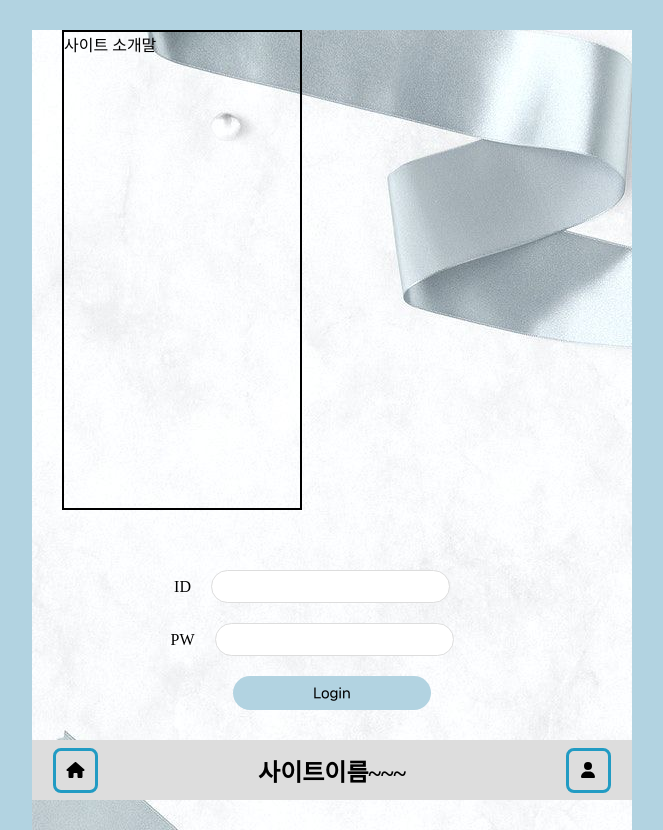
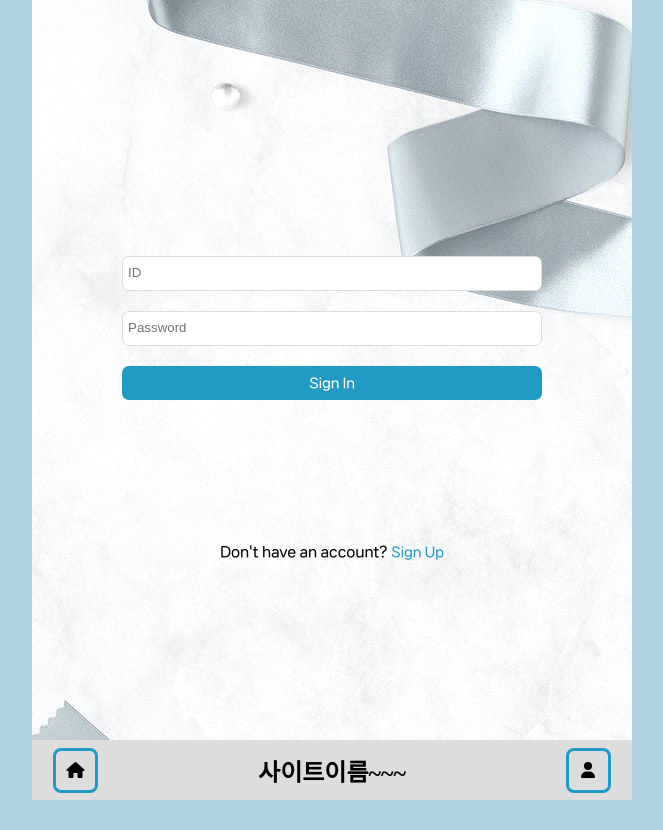
Before and after one commit to gift-project/master, a Next.js app: page / in a window 1280 px wide. Shown: the whole page, without its empty margins (308-971 px from the left). After the commit the page ends 800 px from the top, so only its background shows below. Built offline with nearby package versions, Linux system fonts and the light colour scheme.

Commit message:
signup update

```diff
--- a/pages/index.js
+++ b/pages/index.js
@@ -2,41 +2,77 @@ import Head from 'next/head'
 import Image from 'next/image'
 import { Inter } from '@next/font/google'
 import Form from 'react-bootstrap/Form';
+import { useState } from 'react';
+import { Translate } from '@mui/icons-material';
 
 
 const inter = Inter({ subsets: ['latin'] })
 
 export default function Home() {
 
+  const [modalOpen, setModalOpen] = useState(false);
+
   function formLogin(e){
     e.preventDefault();
     console.log(e.target.id.value, e.target.passwords.value)
   }
 
+  function formSignUp(e){
+    e.preventDefault();
+    console.log(e.target.signpasswords.value, e.target.nickname.value, e.target.birthday.value)
+  }
 
   return (
     <>
-      <div style={{ width: "100%" }}>
-        <div style={{ border: "2px solid black", width: "40%", height: "60vh", margin: "5%" }}>사이트 소개말</div>
-        <form method="post" onSubmit={formLogin} style={{width: "100%", padding: "30px 0",minHeight: "10vh", boxSizing: "border-box" }}>
+      <div style={{display: "flex",flexWrap: "wrap", alignItems: "center" , position: "relative", width: "100%", height: "100%" }}>
+        <form method="post" onSubmit={formLogin} style={{width: "70%", minHeight: "10vh",transform: "translateY(-50%)" , boxSizing: "border-box" }}>
 
           <div style={{display:"flex", alignItems: "center", justifyContent: "center"}}>
-            <Form.Label htmlFor="">ID</Form.Label>
-            <Form.Control name="id" type="text"/>
+            {/* <Form.Label htmlFor="">ID</Form.Label> */}
+            <Form.Control name="id" placeholder="ID" type="text"/>
           </div>
 
           <div style={{display:"flex", alignItems: "center", justifyContent: "center"}}>
-            <Form.Label htmlFor="inputPassword5">PW</Form.Label>
+            {/* <Form.Label htmlFor="inputPassword5">PW</Form.Label> */}
             <Form.Control
               type="password"
+              placeholder="Password"
               id="inputPassword5"
               aria-describedby="passwordHelpBlock"
               name="passwords"
               />
           </div>
 
-          <button style={{display: "block", padding: "10px 80px", cursor:"pointer",border: "none", borderRadius: "30px" ,backgroundColor: "#b2d3e1"}} type="submit" >Login</button>
+          <button style={{display: "block",width: "100%", padding: "10px 0", cursor:"pointer",border: "none", borderRadius: "7px", color: "#fff", backgroundColor: "#219bc3"}} type="submit" >Sign In</button>
         </form>
+
+        <div style={{width: "100%", position: "absolute", left: "0", bottom: "30%", textAlign: "center"}}>
+          <span style={{fontFamily: "Neo3", fontSize: "14px"}}>Don't have an account?</span> <button style={{border: "none",color: "#219bc3" ,backgroundColor: "transparent"}} onClick={() => {setModalOpen(!modalOpen) }}>Sign Up</button>
+        </div>
+
+
+        <div style={{display:modalOpen ? "flex" : "none", width: "100%", height: "100%", position: "absolute", left: "0", top: "0", backgroundColor: "#C7E5F2"}}>
+        <button style={{width: "30px", height: "30px",position: "absolute" , right: "20px", top: "20px", border: "none", backgroundColor: "transparent"}} onClick={() => {setModalOpen(false) }}>X</button>
+
+          <form onSubmit={formSignUp} style={{display: "flex", alignItems: "center",flexWrap: "wrap", width: "70%", height: "25vh",transform: "translateY(100%)"}}>
+            <div style={{display:"flex", alignItems: "center", justifyContent: "center", width: "100%", border: "none"}}>
+              {/* <Form.Label htmlFor="">BirthDay</Form.Label> */}
+              <Form.Control placeholder="BirthDay" name="birthday" type="text"/>
+            </div>
+
+            <div style={{display:"flex", alignItems: "center", justifyContent: "center", width: "100%" , border: "none"}}>
+              {/* <Form.Label htmlFor="">nickname</Form.Label> */}
+              <Form.Control placeholder="Nickname" name="nickname" type="text"/>
+            </div>
+
+            <div style={{display:"flex", alignItems: "center", justifyContent: "center", width: "100%", border: "none"}}>
+              {/* <Form.Label htmlFor="">password</Form.Label> */}
+              <Form.Control placeholder="Password" name="signpasswords" type="password"/>
+            </div>
+
+            <button style={{display: "block",width: "100%" ,padding: "10px 0", cursor:"pointer",border: "none", borderRadius: "7px", color: "#fff", backgroundColor: "#219bc3"}} type="submit">Sign Up</button>
+          </form>
+        </div>
       </div>
     </>
   )
--- a/styles/globals.css
+++ b/styles/globals.css
@@ -108,9 +108,10 @@ main {
 }
 
 .form-control{
+  width: 100%;
   margin: 0;
   margin-bottom: 20px;
-  padding: 8px 30px;
-  border-radius: 20px;
+  padding: 8px 70px 10px 5px;
+  border-radius: 7px;
   border: 1px solid #ddd
 }
```
